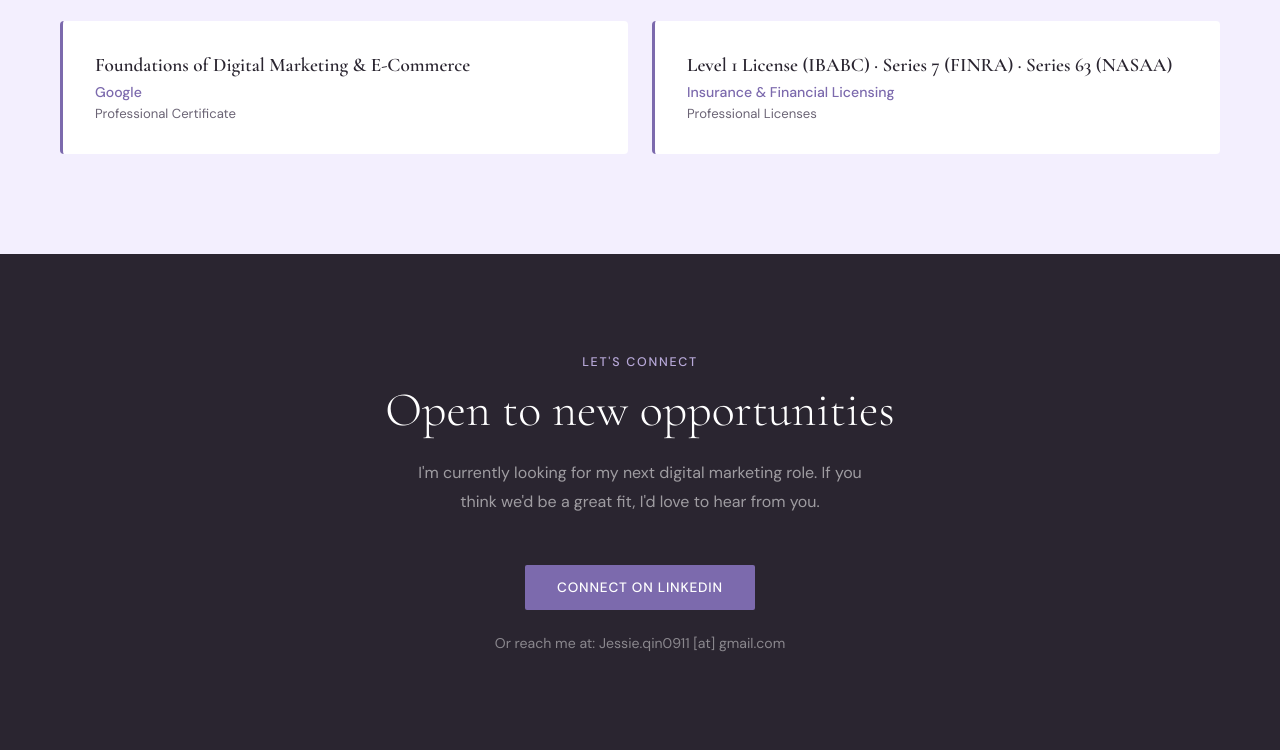
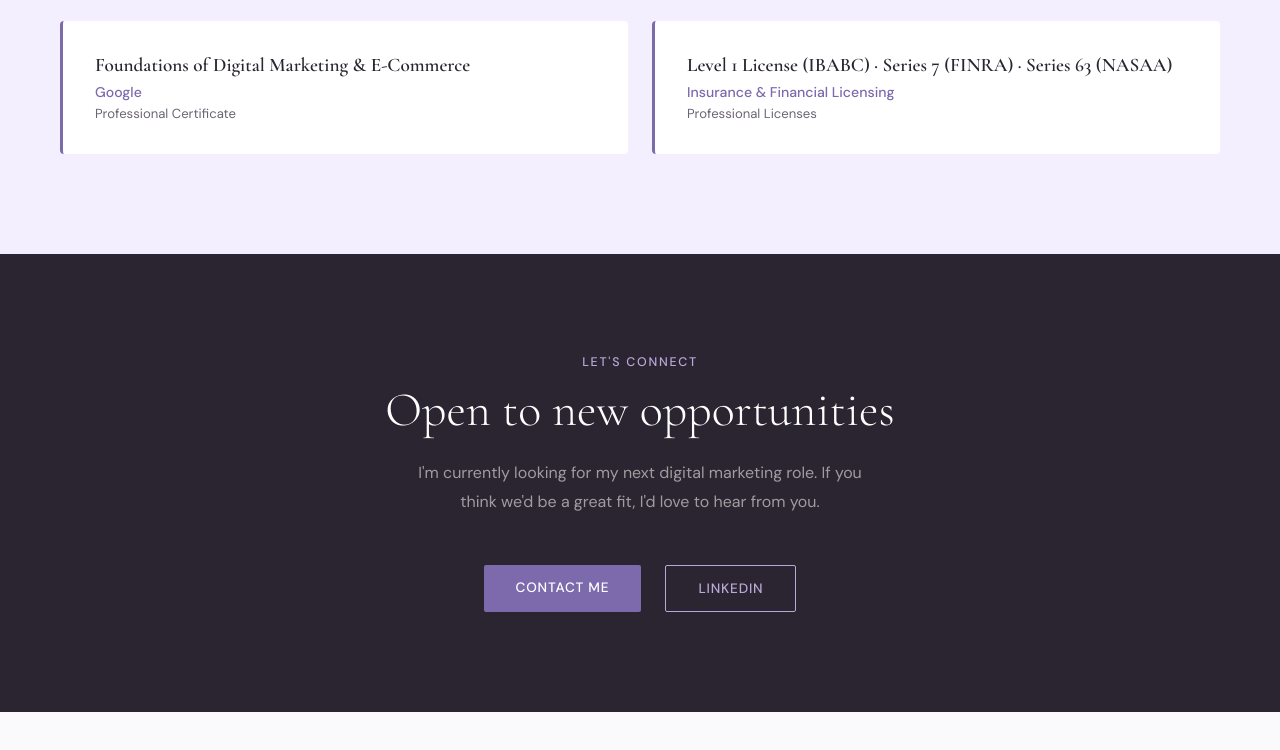
Before and after one commit to jessieqin0911/portfolio, a plain HTML site: page index.html in a window 1280 px wide. Shown: the part 5575-6325 px from the top of the page. After the commit the page ends 6287 px from the top, so only its background shows below. Drawn offline with nearby package versions, Linux system fonts and the light colour scheme.

Commit message:
Update index.html

```diff
--- a/index.html
+++ b/index.html
@@ -869,9 +869,9 @@
   <h2 class="section-title">Open to new opportunities</h2>
   <p class="contact-sub">I'm currently looking for my next digital marketing role. If you think we'd be a great fit, I'd love to hear from you.</p>
   <div class="contact-links">
-    <a href="https://www.linkedin.com/in/jessieq/" target="_blank" class="btn-primary">Connect on LinkedIn</a>
+    <a href="https://mail.google.com/mail/?view=cm&to=Jessie.qin0911@gmail.com" target="_blank" class="btn-primary">Contact Me</a>
+    <a href="https://www.linkedin.com/in/jessieq/" target="_blank" class="btn-secondary" style="color:var(--lavender);border-color:var(--lavender);">LinkedIn</a>
   </div>
-  <p style="margin-top:24px;color:rgba(255,255,255,0.45);font-size:0.88rem;">Or reach me at: Jessie.qin0911 [at] gmail.com</p>
 
 </section>
 
```
